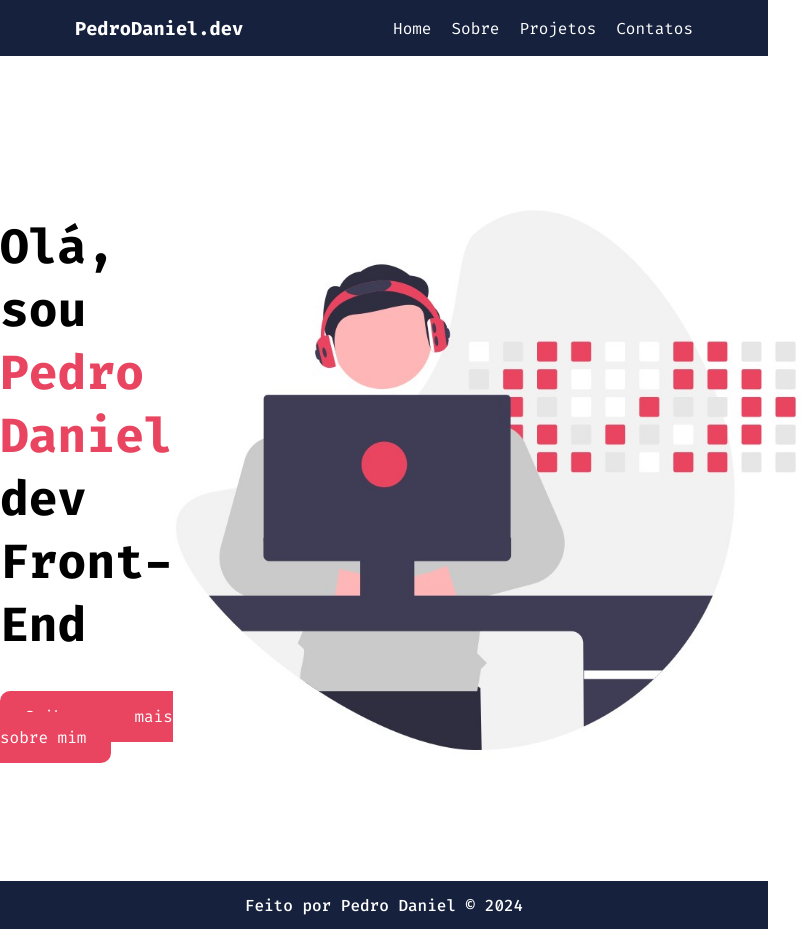
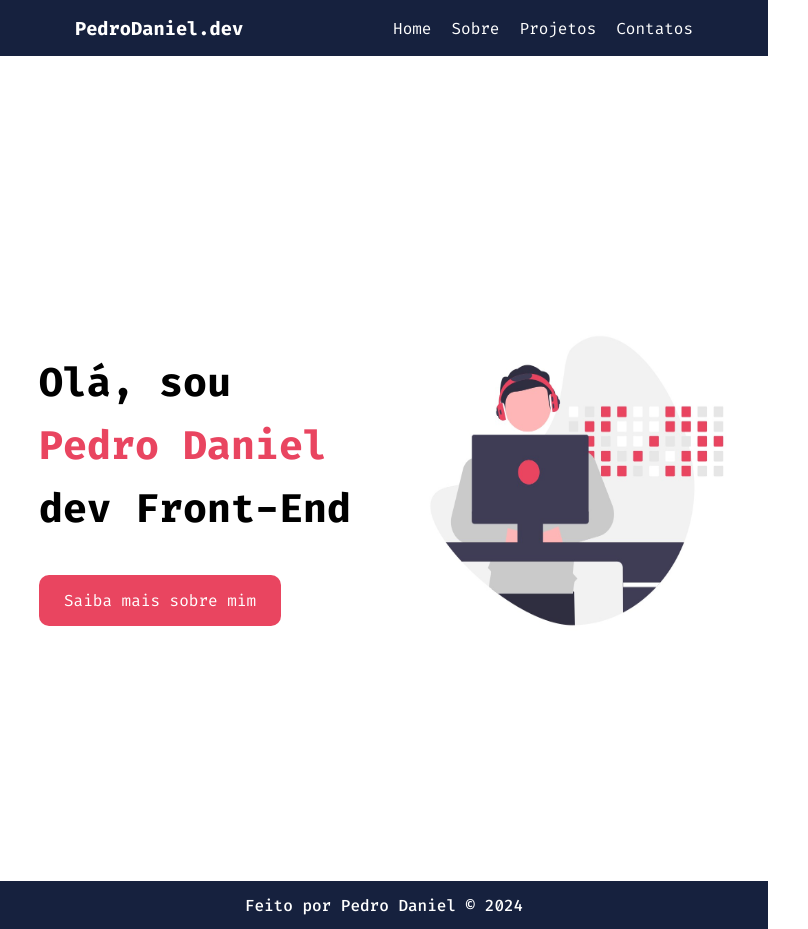
Before and after one commit to pdanmt/Portfolio, a React (Vite) app: page / in a window 768 px wide. Shown: the whole page, 808 px wide, since content can reach past the window. Built offline with nearby package versions, Linux system fonts and the light colour scheme.

Commit message:
second commit

```diff
--- a/src/Components/Card/Card.module.css
+++ b/src/Components/Card/Card.module.css
@@ -16,10 +16,16 @@
         background-color: aliceblue;
         display: flex;
         align-items: center;
+        text-decoration: none;
 
         h3 {
             color: #0F3460;
             width: 100%;
+            transition: 0.4s;
+
+            &:hover {
+                filter: brightness(1.40);
+            }
         }
     }
 
--- a/src/pages/Home/Home.module.css
+++ b/src/pages/Home/Home.module.css
@@ -49,3 +49,18 @@
         }
     }
 }
+
+@media (min-width: 729px) and (max-width: 1040px) {
+    .main {
+        .mainHome {
+            h1 {
+                font-size: 40px;
+            }
+        }
+
+        img {
+            width: 300px;
+            height: 300px;
+        }
+    }
+}
--- a/src/routes.jsx
+++ b/src/routes.jsx
@@ -10,7 +10,7 @@ export function AppRoutes() {
     return (
         <BrowserRouter>
             <Routes>
-                <Route path="/" element={<PageBase />}>
+                <Route path="/" exact element={<PageBase />}>
                     <Route index exact element={<Home />} />
                     <Route path="/about" element={<About />} />
                     <Route path="/projects" element={<Projects />} />
```
